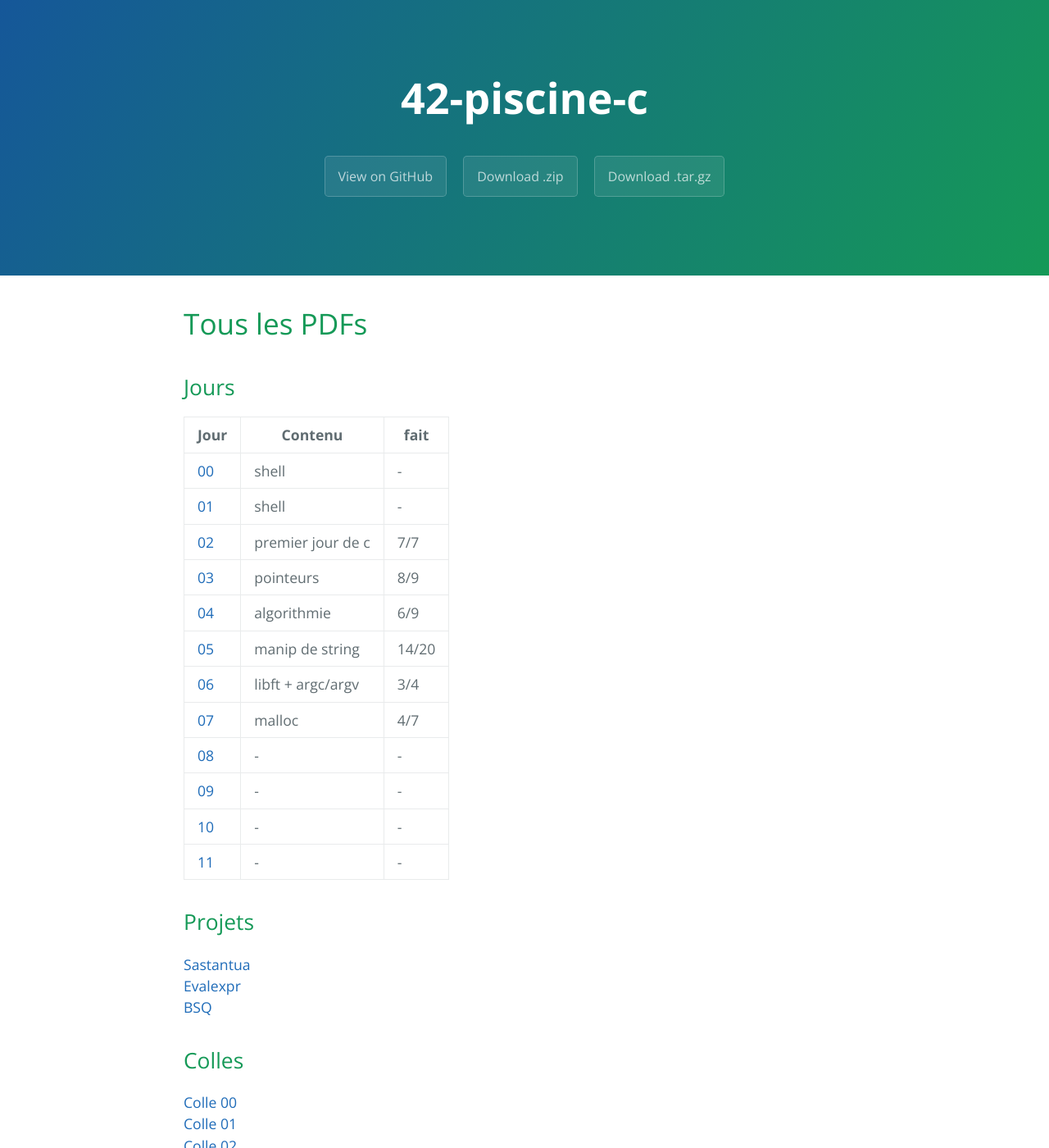
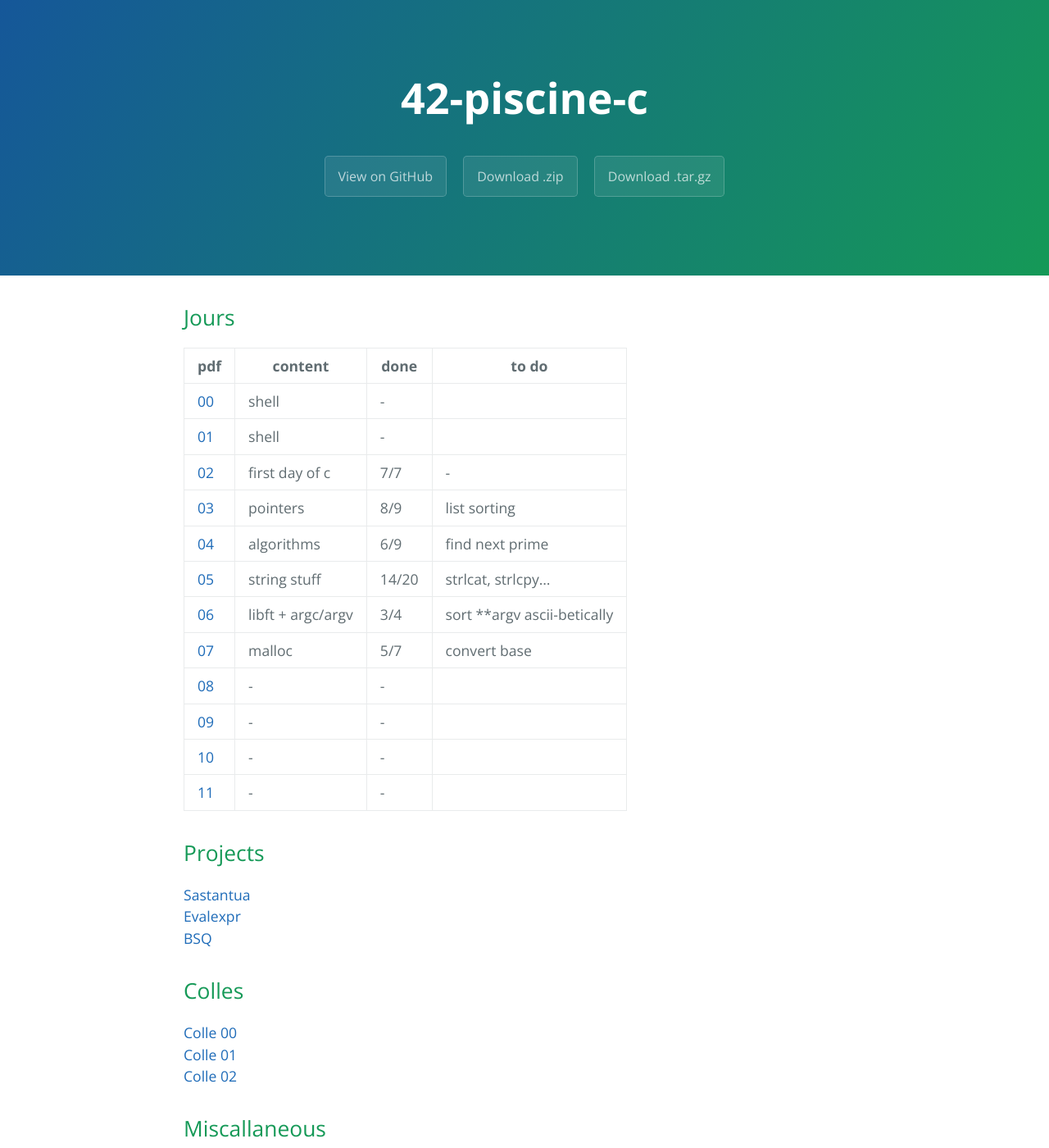
Before and after one commit to Obsaa/42-piscine-c-1, a Jekyll site: the page built from index.md, in a window 1280 px wide and 1400 px high. Shown: the whole window at 82% size. Built offline with Jekyll 4.4.1, drawn with Linux system fonts in a browser that asks for light colours.

Commit message:
Update index.md

```diff
--- a/index.md
+++ b/index.md
@@ -1,26 +1,25 @@
 ---
 layout: base
 ---
-# Tous les PDFs
 
 ## Jours
 
-| Jour | Contenu | fait |
-|---   |---      |---  |
-| [00](pdfs/j00.pdf) | shell | - |
-| [01](pdfs/j01.pdf) | shell | - |
-| [02](pdfs/j02.pdf) | premier jour de c | 7/7 |
-| [03](pdfs/j03.pdf) | pointeurs | 8/9 |
-| [04](pdfs/j04.pdf) | algorithmie | 6/9 |
-| [05](pdfs/j05.pdf) | manip de string | 14/20 |
-| [06](pdfs/j06.pdf) | libft + argc/argv | 3/4 |
-| [07](pdfs/j07.pdf) | malloc | 4/7 |
-| [08](pdfs/j08.pdf) | - | - |
-| [09](pdfs/j09.pdf) | - | - |
-| [10](pdfs/j10.pdf) | - | - |
-| [11](pdfs/j11.pdf) | - | - |
+| pdf | content | done | to do |
+|---   |---      |---   |---     |
+| [00](pdfs/j00.pdf) | shell | - | |
+| [01](pdfs/j01.pdf) | shell | - | |
+| [02](pdfs/j02.pdf) | first day of c | 7/7 | - |
+| [03](pdfs/j03.pdf) | pointers | 8/9 | list sorting |
+| [04](pdfs/j04.pdf) | algorithms | 6/9 | find next prime
+| [05](pdfs/j05.pdf) | string stuff | 14/20 | strlcat, strlcpy... |
+| [06](pdfs/j06.pdf) | libft + argc/argv | 3/4 | sort **argv ascii-betically |
+| [07](pdfs/j07.pdf) | malloc | 5/7 | convert base |
+| [08](pdfs/j08.pdf) | - | - | |
+| [09](pdfs/j09.pdf) | - | - | |
+| [10](pdfs/j10.pdf) | - | - | |
+| [11](pdfs/j11.pdf) | - | - | |
 
-## Projets
+## Projects
 
 [Sastantua](pdfs/sastantua.pdf)
 [Evalexpr](pdfs/evalepr.pdf)
@@ -32,6 +31,6 @@
 [Colle 01](pdfs/colle01.pdf)
 [Colle 02](pdfs/colle02.pdf)
 
-## Annexes
+## Miscallaneous
 
 [Norme v1.8](pdfs/norme42-v1.8.pdf)
```
